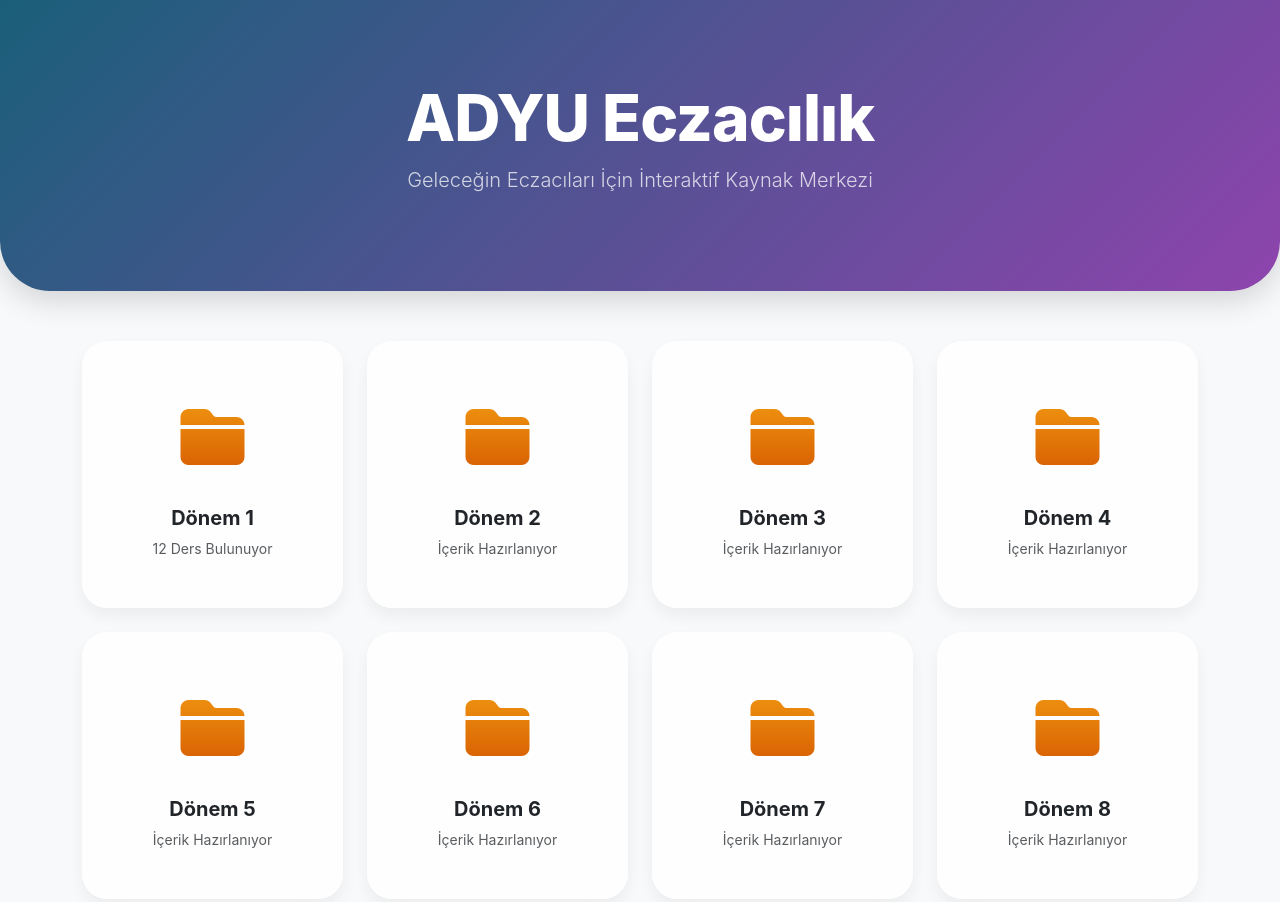
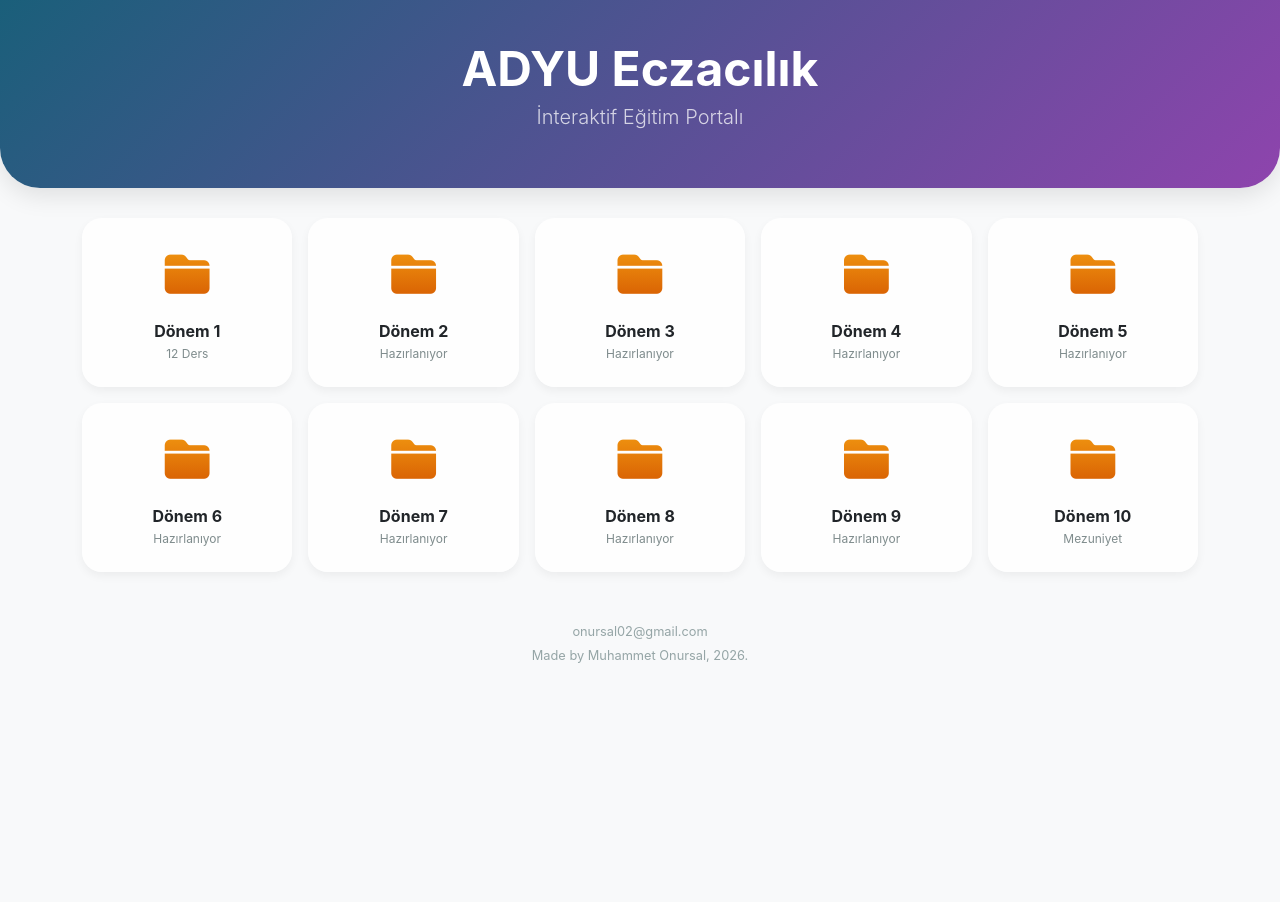
Before and after one commit to m1onursal/ders-portali, a plain HTML site: page index.html in a window 1280 px wide. Shown: the top 902 px of the page. After the commit the page ends 800 px from the top, so only its background shows below. Drawn offline with nearby package versions, Linux system fonts and the light colour scheme.

Commit message:
Refactor styles and layout in index.html
Updated styling and layout for various sections including hero, folder cards, and course cards. Adjusted font sizes and margins for better visual appearance.

```diff
--- a/index.html
+++ b/index.html
@@ -11,108 +11,101 @@
             --primary-bg: #f8f9fa;
             --accent-color: #8e44ad;
             --header-gradient: linear-gradient(135deg, #1a5f7a 0%, #8e44ad 100%);
-            --glass-bg: rgba(255, 255, 255, 0.8);
         }
 
         body {
             background-color: var(--primary-bg);
-            font-family: 'Inter', -apple-system, sans-serif;
-            color: #2c3e50;
+            font-family: 'Inter', sans-serif;
+            overflow-x: hidden;
         }
 
-        /* Başlık Alanı - Grafiksel İyileştirme */
         .hero-section {
             background: var(--header-gradient);
             color: white;
-            padding: 80px 0;
-            margin-bottom: 50px;
-            border-radius: 0 0 50px 50px;
-            box-shadow: 0 10px 30px rgba(0,0,0,0.15);
+            padding: 40px 0;
+            margin-bottom: 30px;
+            border-radius: 0 0 40px 40px;
+            box-shadow: 0 8px 25px rgba(0,0,0,0.1);
         }
 
-        /* Dönem Klasörleri - Modern Kart Yapısı */
+        /* 5'li Sıralama İçin Özel Ayar */
+        @media (min-width: 992px) {
+            .col-lg-custom {
+                flex: 0 0 auto;
+                width: 20%; /* Tam olarak 5 parça */
+            }
+        }
+
         .folder-card {
             border: none;
-            border-radius: 25px;
-            background: var(--glass-bg);
-            backdrop-filter: blur(10px);
-            transition: all 0.4s cubic-bezier(0.175, 0.885, 0.32, 1.275);
+            border-radius: 20px;
+            background: rgba(255, 255, 255, 0.9);
+            transition: all 0.3s ease;
             cursor: pointer;
-            height: 100%;
-            box-shadow: 0 8px 15px rgba(0,0,0,0.05);
-            border: 1px solid rgba(255, 255, 255, 0.3);
+            box-shadow: 0 4px 10px rgba(0,0,0,0.05);
+            padding: 1.5rem !important; /* İkonları küçültmek için padding azaltıldı */
         }
 
         .folder-card:hover {
-            transform: translateY(-10px) scale(1.02);
-            box-shadow: 0 20px 40px rgba(142, 68, 173, 0.2);
-            background: #ffffff;
+            transform: translateY(-5px);
+            box-shadow: 0 15px 30px rgba(142, 68, 173, 0.15);
         }
 
         .folder-icon {
-            font-size: 4rem;
+            font-size: 2.8rem; /* İkon boyutu küçültüldü */
             background: linear-gradient(to bottom, #f39c12, #d35400);
             -webkit-background-clip: text;
             -webkit-text-fill-color: transparent;
-            margin-bottom: 20px;
+            margin-bottom: 10px;
         }
 
-        /* İmza Alanı (Footer) */
+        .folder-title { font-size: 1rem; font-weight: 700; margin-bottom: 2px; }
+        .folder-info { font-size: 0.75rem; color: #7f8c8d; }
+
         .footer-area {
-            margin-top: 100px;
-            padding-bottom: 40px;
-            color: #7f8c8d;
-            font-size: 0.85rem;
+            margin-top: 50px;
+            padding-bottom: 30px;
+            color: #95a5a6;
+            font-size: 0.8rem;
         }
 
-        .footer-email {
-            display: block;
-            margin-bottom: 5px;
-            color: #95a5a6;
-            text-decoration: none;
-            transition: color 0.3s;
+        /* Ders Kartları (Modal İçi) */
+        .course-card {
+            border: none; border-radius: 12px; transition: all 0.2s;
+            background: white; cursor: pointer; border-top: 4px solid #8e44ad;
         }
-
-        .footer-email:hover { color: var(--accent-color); }
-
-        /* Başlık Yazı Fontu */
-        .display-brand { font-weight: 800; letter-spacing: -1px; }
-
+        .course-card:hover { transform: scale(1.03); box-shadow: 0 5px 15px rgba(0,0,0,0.1); }
+        .card-icon { font-size: 2rem; color: #2980b9; margin-bottom: 8px; }
     </style>
 </head>
 <body>
 
     <div class="hero-section text-center">
         <div class="container">
-            <h1 class="display-3 display-brand mb-2">ADYU Eczacılık</h1>
-            <p class="lead opacity-75 fw-light">Geleceğin Eczacıları İçin İnteraktif Kaynak Merkezi</p>
+            <h1 class="display-5 fw-bold mb-1">ADYU Eczacılık</h1>
+            <p class="lead small opacity-75">İnteraktif Eğitim Portalı</p>
         </div>
     </div>
 
     <div class="container">
-        <div class="row g-4 justify-content-center">
+        <div class="row g-3 justify-content-center">
 
             <script>
-                const donemler = [
-                    { id: 1, info: "12 Ders Bulunuyor" },
-                    { id: 2, info: "İçerik Hazırlanıyor" },
-                    { id: 3, info: "İçerik Hazırlanıyor" },
-                    { id: 4, info: "İçerik Hazırlanıyor" },
-                    { id: 5, info: "İçerik Hazırlanıyor" },
-                    { id: 6, info: "İçerik Hazırlanıyor" },
-                    { id: 7, info: "İçerik Hazırlanıyor" },
-                    { id: 8, info: "İçerik Hazırlanıyor" },
-                    { id: 9, info: "İçerik Hazırlanıyor" },
-                    { id: 10, info: "Staj ve Mezuniyet" }
+                const donemVerileri = [
+                    { id: 1, info: "12 Ders" }, { id: 2, info: "Hazırlanıyor" },
+                    { id: 3, info: "Hazırlanıyor" }, { id: 4, info: "Hazırlanıyor" },
+                    { id: 5, info: "Hazırlanıyor" }, { id: 6, info: "Hazırlanıyor" },
+                    { id: 7, info: "Hazırlanıyor" }, { id: 8, info: "Hazırlanıyor" },
+                    { id: 9, info: "Hazırlanıyor" }, { id: 10, info: "Mezuniyet" }
                 ];
 
-                donemler.forEach(donem => {
+                donemVerileri.forEach(d => {
                     document.write(`
-                        <div class="col-6 col-md-4 col-lg-3">
-                            <div class="card folder-card p-5 text-center">
+                        <div class="col-6 col-md-4 col-lg-custom">
+                            <div class="card folder-card text-center" ${d.id === 1 ? 'data-bs-toggle="modal" data-bs-target="#modalDonem1"' : ''}>
                                 <div class="folder-icon"><i class="fas fa-folder-closed"></i></div>
-                                <h3 class="fw-bold h5">Dönem ${donem.id}</h3>
-                                <p class="text-muted small mb-0">${donem.info}</p>
+                                <div class="folder-title">Dönem ${d.id}</div>
+                                <div class="folder-info">${d.info}</div>
                             </div>
                         </div>
                     `);
@@ -122,9 +115,36 @@
         </div>
     </div>
 
+    <div class="modal fade" id="modalDonem1" tabindex="-1">
+        <div class="modal-dialog modal-xl modal-dialog-centered">
+            <div class="modal-content" style="background-color: #f0f2f5; border-radius: 20px;">
+                <div class="modal-header border-0">
+                    <h4 class="modal-title fw-bold">Dönem 1 Dersleri</h4>
+                    <button type="button" class="btn-close" data-bs-dismiss="modal"></button>
+                </div>
+                <div class="modal-body p-4">
+                    <div class="row g-3">
+                        <div class="col-6 col-md-3"><div class="card course-card p-3 text-center"><i class="fas fa-skull card-icon"></i><div class="fw-bold small">Anatomi</div><div class="text-muted tiny">ECZ 103</div></div></div>
+                        <div class="col-6 col-md-3"><div class="card course-card p-3 text-center"><i class="fas fa-seedling card-icon"></i><div class="fw-bold small">Bitki Biyolojisi</div><div class="text-muted tiny">ECZ 115</div></div></div>
+                        <div class="col-6 col-md-3"><div class="card course-card p-3 text-center"><i class="fas fa-dna card-icon"></i><div class="fw-bold small">Tıbbi Biyoloji</div><div class="text-muted tiny">ECZ 111</div></div></div>
+                        <div class="col-6 col-md-3"><div class="card course-card p-3 text-center"><i class="fas fa-atom card-icon"></i><div class="fw-bold small">Organik Kimya I</div><div class="text-muted tiny">ECZ 117</div></div></div>
+                        <div class="col-6 col-md-3"><div class="card course-card p-3 text-center"><i class="fas fa-magnet card-icon"></i><div class="fw-bold small">Fizik</div><div class="text-muted tiny">ECZ 105</div></div></div>
+                        <div class="col-6 col-md-3"><div class="card course-card p-3 text-center"><i class="fas fa-calculator card-icon"></i><div class="fw-bold small">Matematik</div><div class="text-muted tiny">ECZ 109</div></div></div>
+                        <div class="col-6 col-md-3"><div class="card course-card p-3 text-center"><i class="fas fa-chart-line card-icon"></i><div class="fw-bold small">Biyoistatistik</div><div class="text-muted tiny">ECZ 113</div></div></div>
+                        <div class="col-6 col-md-3"><div class="card course-card p-3 text-center"><i class="fas fa-flask card-icon"></i><div class="fw-bold small">Genel Kimya</div><div class="text-muted tiny">ECZ 107</div></div></div>
+                        <div class="col-6 col-md-3"><div class="card course-card p-3 text-center"><i class="fas fa-pills card-icon"></i><div class="fw-bold small">Eczacılığa Giriş</div><div class="text-muted tiny">ECZ 101</div></div></div>
+                        <div class="col-6 col-md-3"><div class="card course-card p-3 text-center"><i class="fas fa-landmark card-icon"></i><div class="fw-bold small">İnkılap Tarihi I</div><div class="text-muted tiny">AİİT 101</div></div></div>
+                        <div class="col-6 col-md-3"><div class="card course-card p-3 text-center"><i class="fas fa-language card-icon"></i><div class="fw-bold small">Yabancı Dil I</div><div class="text-muted tiny">YD 101</div></div></div>
+                        <div class="col-6 col-md-3"><div class="card course-card p-3 text-center"><i class="fas fa-pen-nib card-icon"></i><div class="fw-bold small">Türk Dili I</div><div class="text-muted tiny">TD 101</div></div></div>
+                    </div>
+                </div>
+            </div>
+        </div>
+    </div>
+
     <footer class="footer-area text-center">
         <div class="container">
-            <a href="mailto:onursal02@gmail.com" class="footer-email">onursal02@gmail.com</a>
+            <a href="mailto:onursal02@gmail.com" style="color: #95a5a6; text-decoration: none; display: block; margin-bottom: 5px;">onursal02@gmail.com</a>
             <p class="mb-0">Made by Muhammet Onursal, 2026.</p>
         </div>
     </footer>
```
